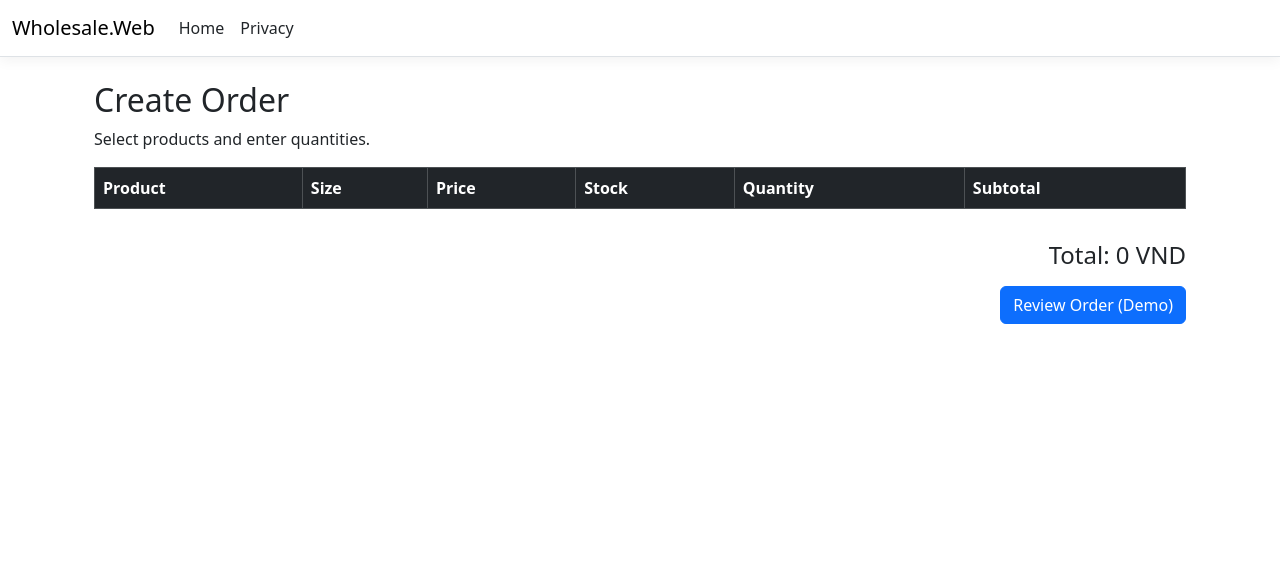
After one commit to phuongthaoluu/EComerce, an ASP.NET Core app: template B2BWholesale/Wholesale.Web/Views/Orders/Create.cshtml in a window 1280 px wide. The commit adds this page. Shown: the top 580 px of the page. Run offline with ASP.NET Core 8, Linux system fonts and the light colour scheme; the template is opened without the code that fills it, so the values that code supplies are empty; style sheets or scripts are compiled from the project's sources.

Commit message:
feat: add create order form and demo order preview

```diff
--- /dev/null
+++ b/B2BWholesale/Wholesale.Web/Views/Orders/Create.cshtml
@@ -0,0 +1,95 @@
+@model Wholesale.Web.ViewModels.CreateOrderViewModel
+
+@{
+    ViewData["Title"] = "Create Order";
+}
+
+<div class="container mt-4">
+    <h2>Create Order</h2>
+    <p>Select products and enter quantities.</p>
+
+    <form asp-controller="Orders" asp-action="Create" method="post">
+        @Html.AntiForgeryToken()
+
+        <div asp-validation-summary="All" class="text-danger mb-3"></div>
+
+        <div class="table-responsive">
+            <table class="table table-bordered table-striped">
+                <thead class="table-dark">
+                    <tr>
+                        <th>Product</th>
+                        <th>Size</th>
+                        <th>Price</th>
+                        <th>Stock</th>
+                        <th>Quantity</th>
+                        <th>Subtotal</th>
+                    </tr>
+                </thead>
+                <tbody>
+                    @for (int i = 0; i < Model.Lines.Count; i++)
+                    {
+                        <tr class="order-row">
+                            <td>
+                                <input type="hidden" asp-for="Lines[i].ItemID" />
+                                @Model.Lines[i].ItemName
+                            </td>
+                            <td>@Model.Lines[i].Size</td>
+                            <td>@Model.Lines[i].Price.ToString("N0") VND</td>
+                            <td>@Model.Lines[i].StockQuantity</td>
+                            <td>
+                                <input asp-for="Lines[i].Quantity"
+                                       type="number"
+                                       min="0"
+                                       max="@Model.Lines[i].StockQuantity"
+                                       data-price="@Model.Lines[i].Price.ToString(System.Globalization.CultureInfo.InvariantCulture)"
+                                       class="form-control order-quantity"
+                                       style="width: 100px;" />
+                                <span asp-validation-for="Lines[i].Quantity"
+                                      class="text-danger"></span>
+                            </td>
+                            <td class="line-total">0 VND</td>
+                        </tr>
+                    }
+                </tbody>
+            </table>
+        </div>
+
+        <h4 class="text-end mt-3">
+            Total: <span id="totalAmount">0 VND</span>
+        </h4>
+
+        <div class="text-end mt-3">
+            <button type="submit" class="btn btn-primary">
+                Review Order (Demo)
+            </button>
+        </div>
+    </form>
+</div>
+
+<script>
+    function updateTotal() {
+        let total = 0;
+
+        document.querySelectorAll(".order-row").forEach(function (row) {
+            const input = row.querySelector(".order-quantity");
+
+            const quantity = Math.max(0, Number(input.value) || 0);
+            const price = Number(input.dataset.price);
+
+            const subtotal = quantity * price;
+            total += subtotal;
+
+            row.querySelector(".line-total").textContent =
+                subtotal.toLocaleString("vi-VN") + " VND";
+        });
+
+        document.getElementById("totalAmount").textContent =
+            total.toLocaleString("vi-VN") + " VND";
+    }
+
+    document.querySelectorAll(".order-quantity").forEach(function (input) {
+        input.addEventListener("input", updateTotal);
+    });
+
+    updateTotal();
+</script>
```
Also changed, not shown: B2BWholesale/Wholesale.Web/Controllers/CatalogController.cs (+2 -44 lines), B2BWholesale/Wholesale.Web/Controllers/OrdersController.cs (added, +103 -0 lines), B2BWholesale/Wholesale.Web/Services/SampleItemData.cs (added, +55 -0 lines), B2BWholesale/Wholesale.Web/ViewModels/CreateOrderViewModel.cs (added, +19 -0 lines), B2BWholesale/Wholesale.Web/Views/Catalog/Index.cshtml (+5 -4 lines), B2BWholesale/Wholesale.Web/Views/Orders/Preview.cshtml (added, +48 -0 lines).
